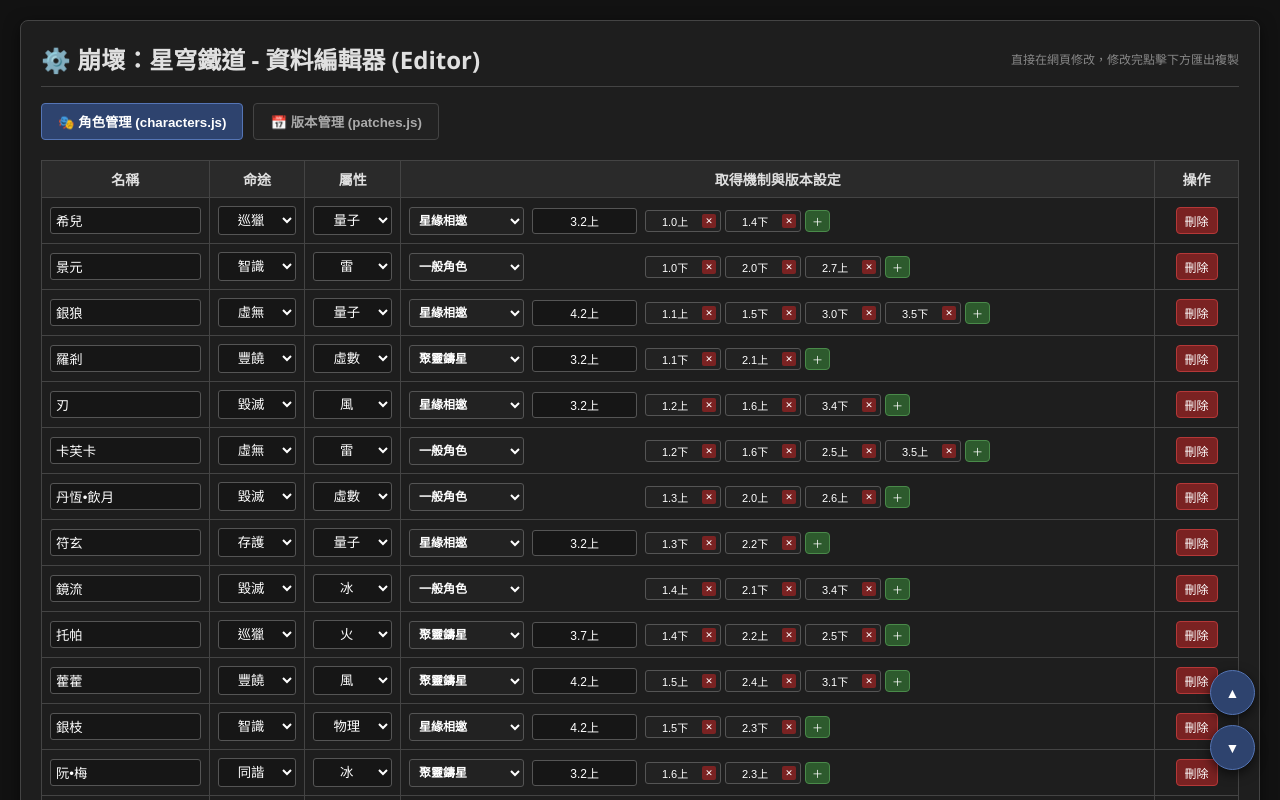
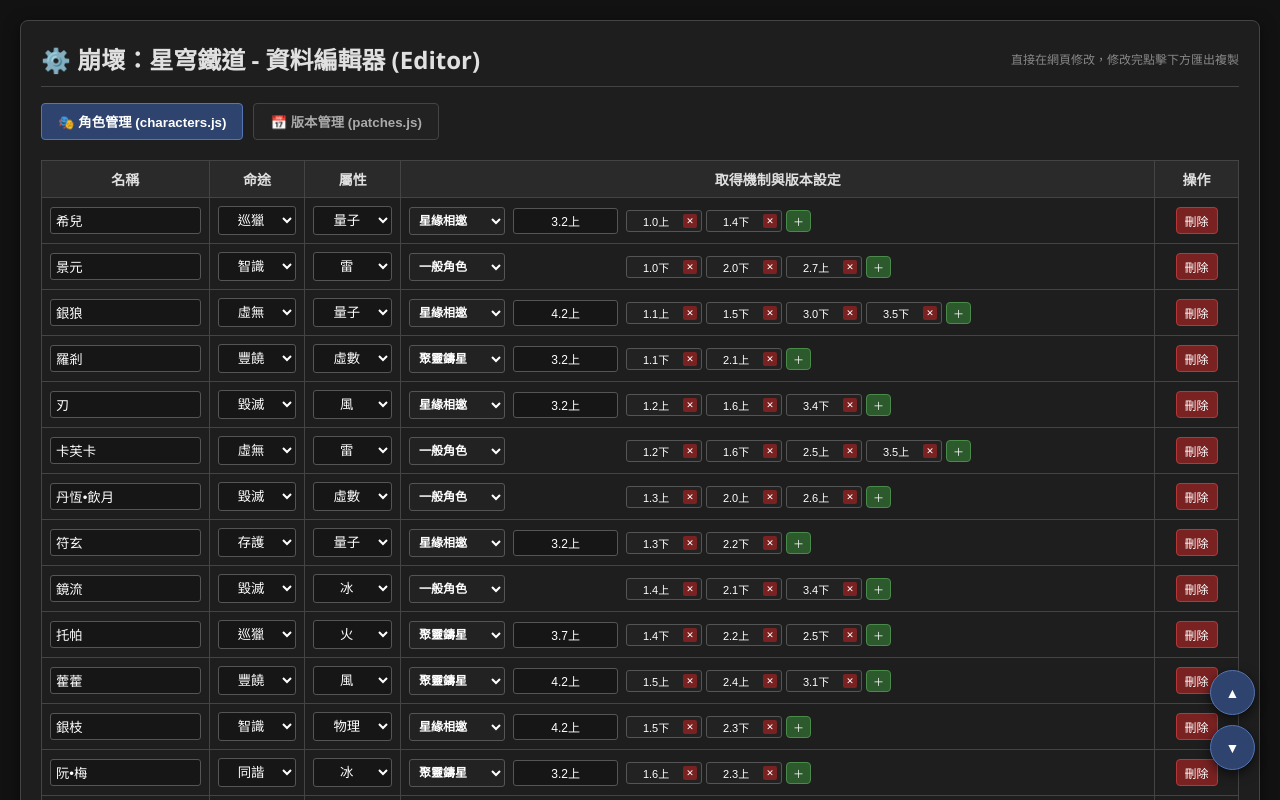
Before and after one commit to ShibaShika/hsr-banner, a plain HTML site: page editor.html in a window 1280 px wide. Shown: the top 800 px of the page. Drawn offline with Linux system fonts and the light colour scheme.

Commit message:
Update editor.html

```diff
--- a/editor.html
+++ b/editor.html
@@ -255,22 +255,20 @@
                     tr.innerHTML = `
                         <td><input type="text" value="${char.name || ''}" onchange="updateChar(${index}, 'name', this.value)" style="width: 100%;"></td>
                         <td>
-                            <!-- 命途選單置中 -->
                             <select onchange="updateChar(${index}, 'path', this.value)" style="width: 100%; text-align: center; text-align-last: center;">
                                 ${availablePaths.map(p => `<option value="${p}" ${char.path === p ? 'selected' : ''}>${p}</option>`).join('')}
                             </select>
                         </td>
                         <td>
-                            <!-- 屬性選單置中 -->
                             <select onchange="updateChar(${index}, 'elem', this.value)" style="width: 100%; text-align: center; text-align-last: center;">
                                 ${availableElems.map(e => `<option value="${e}" ${char.elem === e ? 'selected' : ''}>${e}</option>`).join('')}
                             </select>
                         </td>
                         <td>
-                            <!-- 使用 CSS Grid 嚴格對齊所有欄位 -->
-                            <div style="display: grid; grid-template-columns: 115px 105px 1fr; align-items: center; gap: 8px;">
-                                <!-- 欄位 1: 下拉選單 -->
-                                <select onchange="onTypeChange(${index}, this.value)" style="width: 100%; font-size: 12px; font-weight: bold; background: #222;">
+                            <!-- 嚴格對齊的 CSS Grid，將下拉選單寬度縮窄至僅包覆文字大小 (max-content) -->
+                            <div style="display: grid; grid-template-columns: max-content 105px 1fr; align-items: center; gap: 8px;">
+                                <!-- 欄位 1: 下拉選單 (自適應文字寬度) -->
+                                <select onchange="onTypeChange(${index}, this.value)" style="font-size: 12px; font-weight: bold; background: #222; padding-right: 20px;">
                                     <option value="normal" ${currentType === 'normal' ? 'selected' : ''}>一般角色</option>
                                     <option value="pool" ${currentType === 'pool' ? 'selected' : ''}>星緣相邀</option>
                                     <option value="shop" ${currentType === 'shop' ? 'selected' : ''}>聚靈鑄星</option>
```
